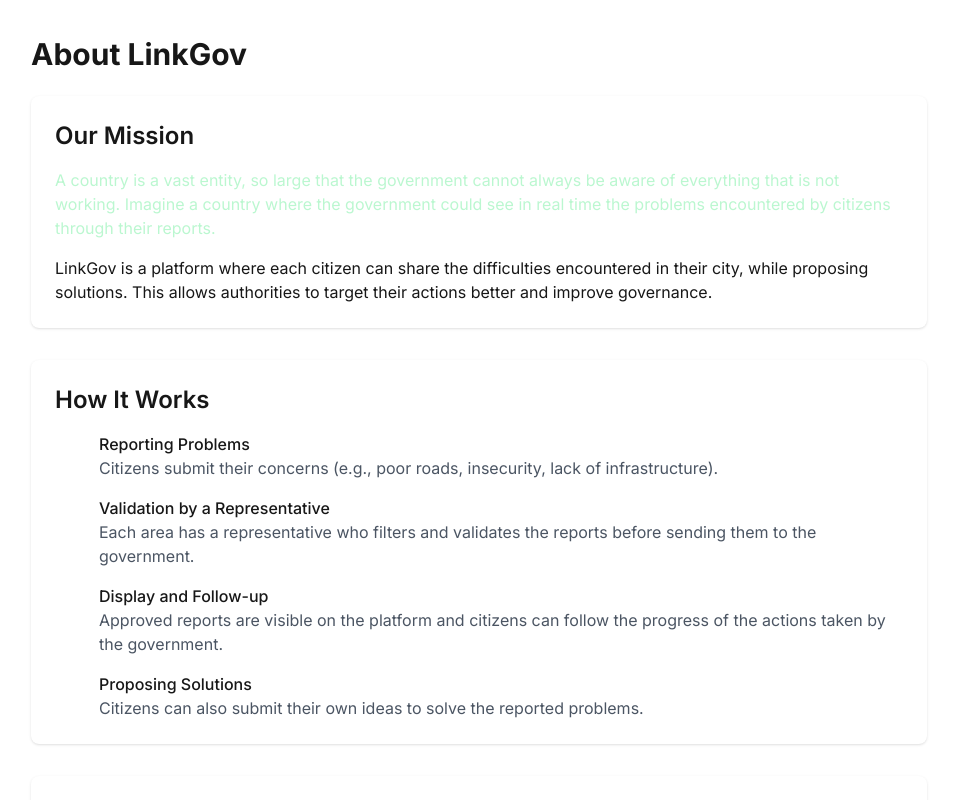
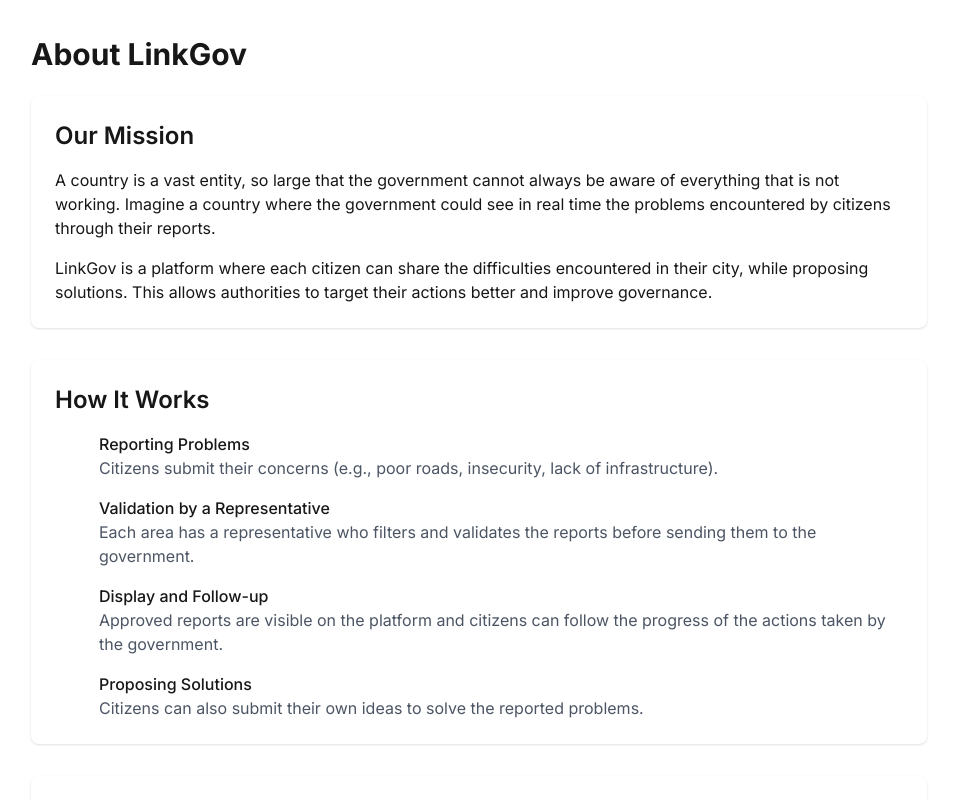
Before and after one commit to didierdrin/linkgov, a Next.js app: page /about in a window 1280 px wide. Shown: the top 800 px of the page, without its empty margins (161-1118 px from the left). Built offline with nearby package versions, Linux system fonts and the light colour scheme.

Commit message:
Latest updates 602

```diff
--- a/src/app/about/page.tsx
+++ b/src/app/about/page.tsx
@@ -6,7 +6,7 @@ export default function AboutPage() {
 
         <section className="bg-white p-6 rounded-lg shadow mb-8 bg-red-300">
           <h2 className="text-2xl font-semibold mb-4">Our Mission</h2>
-          <p className="mb-4 text-green-200">
+          <p className="mb-4">
             A country is a vast entity, so large that the government cannot always be aware of everything
             that is not working. Imagine a country where the government could see in real time the problems
             encountered by citizens through their reports.
```
